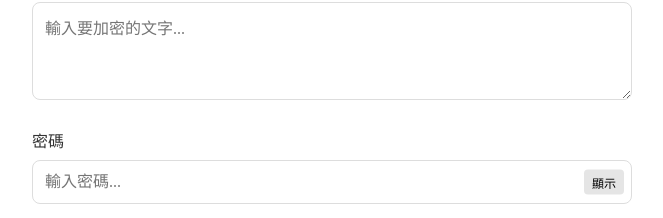
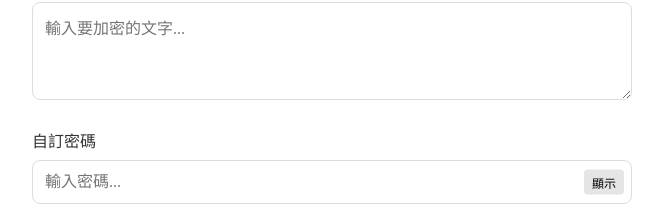
Before and after one commit to pc8521claw/emoji-crypto, an Angular app: page / in a window 1280 px wide. Shown: the part 260-478 px from the top of the page, without its empty margins (308-971 px from the left). Built offline with nearby package versions, Linux system fonts and the light colour scheme.

Commit message:
fix: change label from 密碼 to 自訂密碼

```diff
--- a/src/app/pages/home/home.component.ts
+++ b/src/app/pages/home/home.component.ts
@@ -47,7 +47,7 @@ import { EmojiDecryptPipe } from '../../pipes/emoji-decrypt.pipe';
       </div>
 
       <div class="password-section">
-        <label>密碼</label>
+        <label>自訂密碼</label>
         <div class="password-wrapper">
           <input
             [type]="showPassword ? 'text' : 'password'"
```
